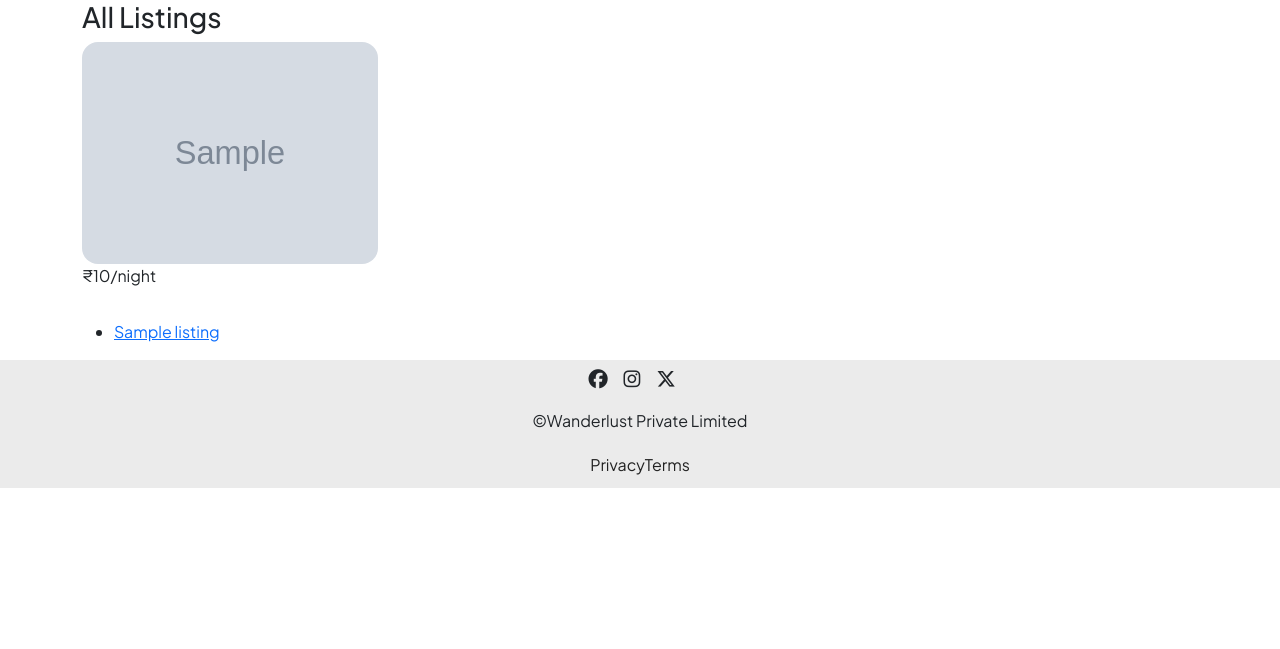
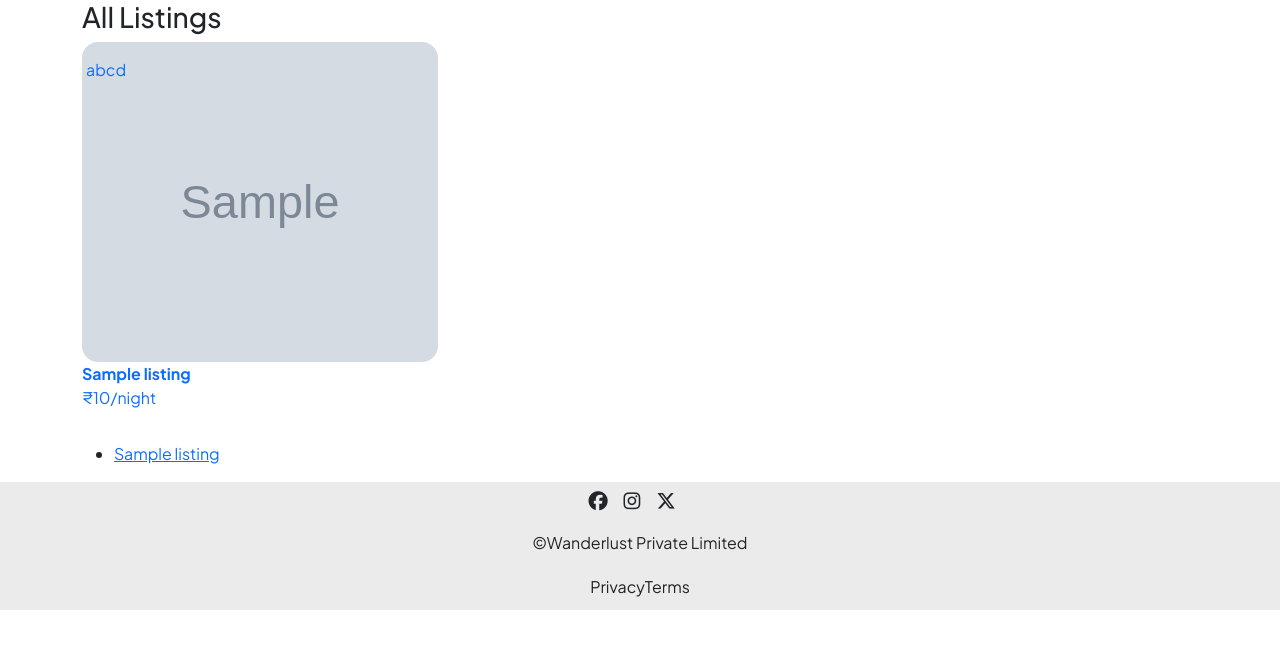
Before and after one commit to Jithin15P/MAJOR_PROJECT, a Node server app: page /listings in a window 1280 px wide. Shown: the part 80-729 px from the top of the page. Run offline with Node 20, Linux system fonts and the light colour scheme; tables that the repository leaves empty hold one stand-in row (values such as "Sample post"); grey boxes marked "Sample" are stand-in pictures; some libraries are stand-ins or nearby versions.

Commit message:
color changes

```diff
--- a/public/css/style.css
+++ b/public/css/style.css
@@ -1,8 +1,6 @@
  body{
     font-family: "Plus Jakarta Sans", sans-serif !important;
-    font-optical-sizing: auto !important;
-    font-style: normal !important;
-  }
+     }
 
 
  .navbar{
@@ -66,5 +64,12 @@
 }
 
 .card-text p{
-    font-weight: 400;
+    font-weight: 400 !important;
+    color: #222222;
 }
+
+.listing-link{
+    text-decoration: none;
+}
+
+/* Card Effect */
--- a/views/listings/index.ejs
+++ b/views/listings/index.ejs
@@ -7,13 +7,17 @@
     </form> -->
     <div class="row row-cols-lg-3 row-cols-md-2 row-cols-sm-1">
         <% for(let listing of allListing){%>
-            <div class="card cols" style="width: 20rem;">
-                <img src="<%=listing.image%>" class="card-img-top" alt="listing_image">
+            <div class="card cols"  >
+                <a href="/listings/<%=listing._id%>"class="listing-link">
+                <img src="<%=listing.image%>" class="card-img-top" alt="listing_image" style="height:20rem;">
+                <div class="card-img-overlay">abcd</div>
                 <div class="card-body">
-                  <p class="card-text">&#8377;<%=listing.price.toLocaleString("en-IN")%>/night</p>
+                  <p class="card-text">
+                   <b><%=listing.title%></b></br>
+                    &#8377;<%=listing.price.toLocaleString("en-IN")%>/night</p>
                 </div>
-              </div>
-
+            </a>
+            </div>
         <%}%>
     </div>
 
```
